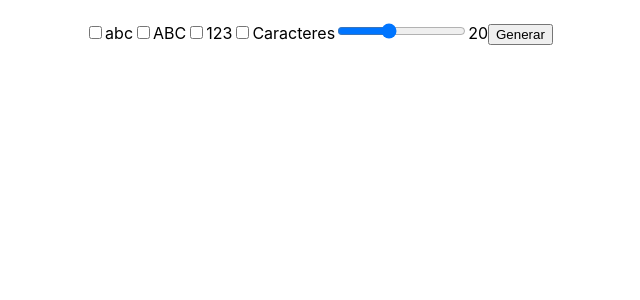
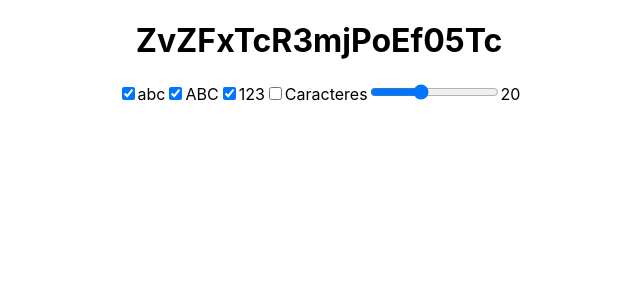
Before and after one commit to LeanRuani/Password-Generator-in-React, a React (Create React App) app: page / in a window 1280 px wide. Shown: the top 300 px of the page, without its empty margins (321-961 px from the left). Built offline with nearby package versions, Linux system fonts and the light colour scheme.

Commit message:
Sistema de generacion funcionando perfectamente

```diff
--- a/src/App.js
+++ b/src/App.js
@@ -66,51 +66,64 @@ class App extends React.Component {
       "Z",
     ],
     numbers: [0, 1, 2, 3, 4, 5, 6, 7, 8, 9],
+
+    defaultMin: true,
+    defaultMayus: true,
+    defaultNum: true,
+
     caracter: 20,
-    password: [],
-    default: true,
   };
 
-  onSubmit = (e) => {
-    e.preventDefault();
+  // onSubmit = (e) => {
+  //   e.preventDefault();
+  //   const valueMin = this.state.defaultMin;
+  //   const valueMayus = this.state.defaultMayus;
+  //   const valueNum = this.state.defaultNum;
 
-    const valueMin = e.target.minuscula.checked;
-    const valueMayus = e.target.mayuscula.checked;
-    const valueNum = e.target.numeros.checked;
+  //   if (valueMin && valueMayus && valueNum) {
+  //     this.setState({
+  //       password: [].concat(this.state.abc, this.state.ABC, this.state.numbers),
+  //     });
+  //   } else if (valueMin && valueMayus && valueNum === false) {
+  //     this.setState({
+  //       password: [].concat(this.state.abc, this.state.ABC),
+  //     });
+  //   } else if (valueMin && valueMayus === false && valueNum === false) {
+  //     this.setState({
+  //       password: [].concat(this.state.abc),
+  //     });
+  //   } else if (valueMin === false && valueMayus && valueNum) {
+  //     this.setState({
+  //       password: [].concat(this.state.ABC, this.state.numbers),
+  //     });
+  //   } else if (valueMin === false && valueMayus && valueNum === false) {
+  //     this.setState({
+  //       password: [].concat(this.state.ABC),
+  //     });
+  //   } else if (valueMin && valueMayus === false && valueNum) {
+  //     this.setState({
+  //       password: [].concat(this.state.abc, this.state.numbers),
+  //     });
+  //   } else if (valueMin === false && valueMayus && valueNum) {
+  //     this.setState({
+  //       password: [].concat(this.state.ABC, this.state.numbers),
+  //     });
+  //   } else if (valueMin === false && valueMayus === false && valueNum) {
+  //     this.setState({
+  //       password: [].concat(this.state.numbers),
+  //     });
+  //   }
+  //};
 
-    if (valueMin && valueMayus && valueNum) {
-      this.setState({
-        password: [].concat(this.state.abc, this.state.ABC, this.state.numbers),
-      });
-    } else if (valueMin && valueMayus && valueNum === false) {
-      this.setState({
-        password: [].concat(this.state.abc, this.state.ABC),
-      });
-    } else if (valueMin && valueMayus === false && valueNum === false) {
-      this.setState({
-        password: [].concat(this.state.abc),
-      });
-    } else if (valueMin === false && valueMayus && valueNum) {
-      this.setState({
-        password: [].concat(this.state.ABC, this.state.numbers),
-      });
-    } else if (valueMin === false && valueMayus && valueNum === false) {
-      this.setState({
-        password: [].concat(this.state.ABC),
-      });
-    } else if (valueMin && valueMayus === false && valueNum) {
-      this.setState({
-        password: [].concat(this.state.abc, this.state.numbers),
-      });
-    } else if (valueMin === false && valueMayus && valueNum) {
-      this.setState({
-        password: [].concat(this.state.ABC, this.state.numbers),
-      });
-    } else if (valueMin === false && valueMayus === false && valueNum) {
-      this.setState({
-        password: [].concat(this.state.numbers),
-      });
-    }
+  handleMinChange = (e) => {
+    this.setState({ defaultMin: e.target.checked });
+  };
+
+  handleMayusChange = (e) => {
+    this.setState({ defaultMayus: e.target.checked });
+  };
+  handleNumChange = (e) => {
+    this.setState({ defaultNum: e.target.checked });
   };
 
   handleRangeChange = (e) => {
@@ -120,21 +133,33 @@ class App extends React.Component {
   render() {
     return (
       <div className="App">
-        <Generator
-          valores={this.state.password}
-          cantidad={this.state.caracter}
-        />
-        <form onSubmit={this.onSubmit}>
+        <Generator valores={this.state} />
+
         <label>
-            <input name="minuscula" type="checkbox"></input>
+          <input
+            name="minuscula"
+            type="checkbox"
+            checked={this.state.defaultMin}
+            onChange={this.handleMinChange}
+          ></input>
           abc
         </label>
         <label>
-            <input name="mayuscula" type="checkbox"></input>
+          <input
+            name="mayuscula"
+            type="checkbox"
+            checked={this.state.defaultMayus}
+            onChange={this.handleMayusChange}
+          ></input>
           ABC
         </label>
         <label>
-            <input name="numeros" type="checkbox"></input>
+          <input
+            name="numeros"
+            type="checkbox"
+            checked={this.state.defaultNum}
+            onChange={this.handleNumChange}
+          ></input>
           123
         </label>
         <label>
@@ -154,8 +179,7 @@ class App extends React.Component {
           {this.state.caracter}
         </label>
 
-          <button>Generar</button>
-        </form>
+        {/* <button onClick={this.onSubmit}>Generar</button> */}
       </div>
     );
   }
--- a/src/Generator.jsx
+++ b/src/Generator.jsx
@@ -1,11 +1,33 @@
 import React from "react";
 
-function Generator({ valores, cantidad }) {
+function Generator({ valores }) {
+  var password = [];
   const p = [];
+  const valueMin = valores.defaultMin;
+  const valueMayus = valores.defaultMayus;
+  const valueNum = valores.defaultNum;
 
-  for (let i = 0; i < cantidad; i++) {
-    const random = Math.floor(Math.random() * valores.length) + 1;
-    p[i] = valores[random];
+  if (valueMin && valueMayus && valueNum) {
+    password = valores.abc.concat(valores.ABC, valores.numbers);
+  } else if (valueMin && valueMayus && valueNum === false) {
+    password = valores.abc.concat(valores.ABC);
+  } else if (valueMin && valueMayus === false && valueNum === false) {
+    password = valores.abc.concat();
+  } else if (valueMin === false && valueMayus && valueNum) {
+    password = valores.ABC.concat(valores.numbers);
+  } else if (valueMin === false && valueMayus && valueNum === false) {
+    password = valores.ABC.concat();
+  } else if (valueMin && valueMayus === false && valueNum) {
+    password = valores.abc.concat(valores.numbers);
+  } else if (valueMin === false && valueMayus && valueNum) {
+    password = valores.ABC.concat(valores.numbers);
+  } else if (valueMin === false && valueMayus === false && valueNum) {
+    password = valores.numbers.concat();
+  }
+
+  for (let i = 0; i < valores.caracter; i++) {
+    const random = Math.floor(Math.random() * password.length) + 1;
+    p[i] = password[random];
   }
 
   return <h1>{p}</h1>;
```
Lines whose indentation alone changed are shown as unchanged.
